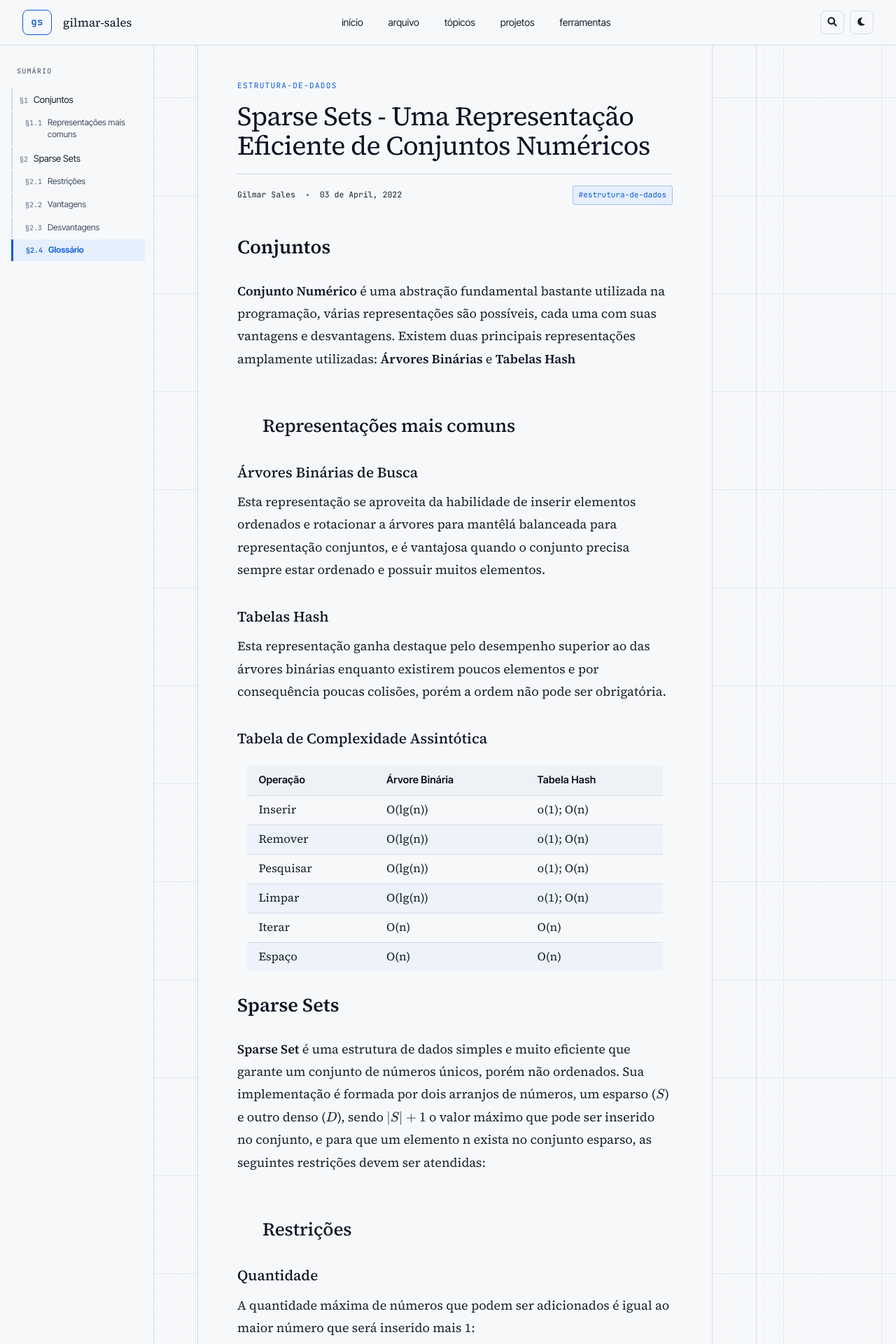
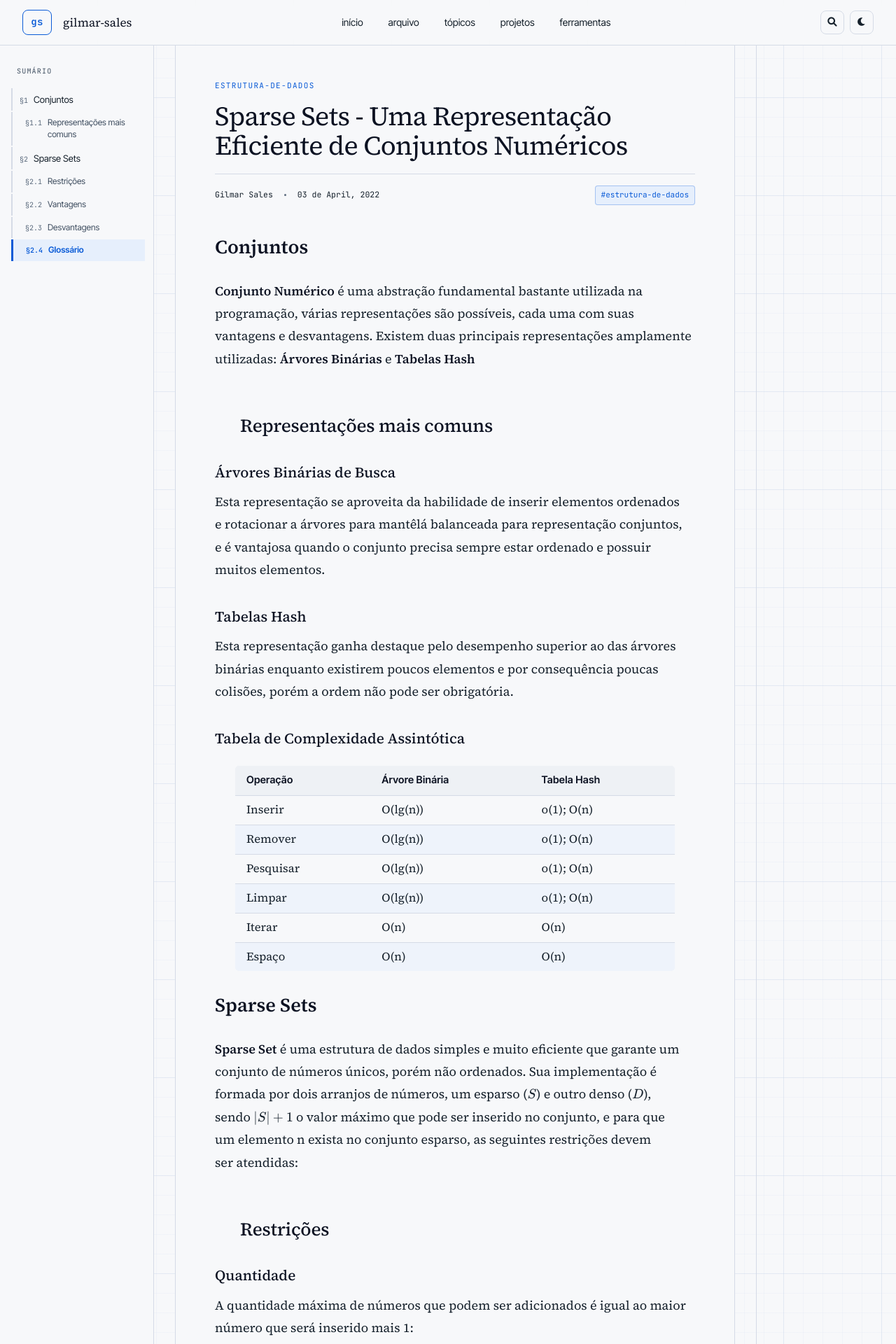
Before and after one commit to gilmar-sales/gilmar-sales.github.io, a Jekyll site: the page built from _posts/2022-04-02-sparse-sets.md, in a window 1280 px wide. Shown: the top 1920 px of the page at 70% size. Built offline with Jekyll 4.4.1, drawn with Linux system fonts in a browser that asks for light colours.

Commit message:
style(css): adjust prose measurement and article layout for improved readability
- Increased the default prose measurement from 68ch to 72ch for better text flow.
- Updated the maximum width of article sections from 46rem to 50rem for enhanced layout.
- Added media queries to adjust prose measurement and article dimensions for larger screens, improving responsiveness at 1600px and 2200px breakpoints.

```diff
--- a/css/base.css
+++ b/css/base.css
@@ -62,7 +62,7 @@
     --radius-sm: 6px;
 
     /* Comfortable measure for serif body copy */
-    --prose-measure: 68ch;
+    --prose-measure: 72ch;
     --prose-size: 1.125rem;
     --prose-lh: 1.8;
 
--- a/css/screens.css
+++ b/css/screens.css
@@ -529,7 +529,7 @@
 .article .main {
     padding: 48px 56px 80px;
     width: 100%;
-    max-width: 46rem;
+    max-width: 50rem;
     margin: 0 auto;
     border: 1px solid var(--rule);
     border-top: 0;
@@ -544,6 +544,25 @@
     color: var(--ink-3);
     line-height: 1.5;
     min-width: 0;
+}
+
+@media (min-width: 1600px) {
+    :root {
+        --prose-measure: 76ch;
+    }
+    .article .main {
+        max-width: 54rem;
+        padding: 52px 64px 88px;
+    }
+}
+
+@media (min-width: 2200px) {
+    :root {
+        --prose-measure: 80ch;
+    }
+    .article .main {
+        max-width: 58rem;
+    }
 }
 
 .article-head {
```
